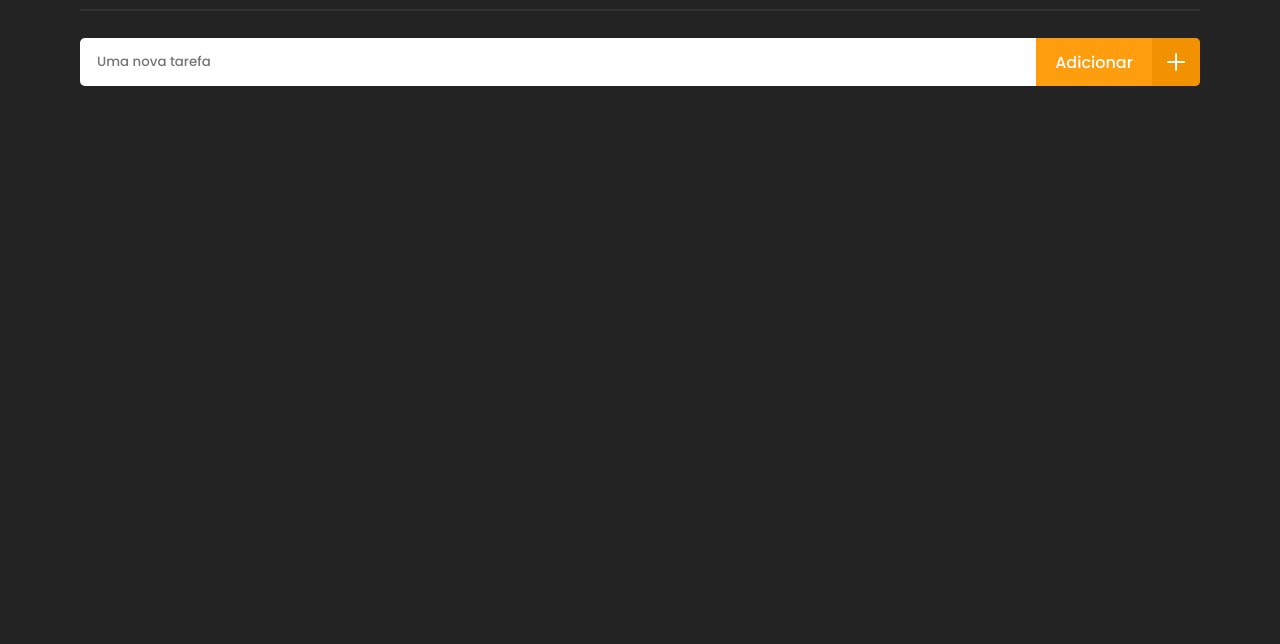
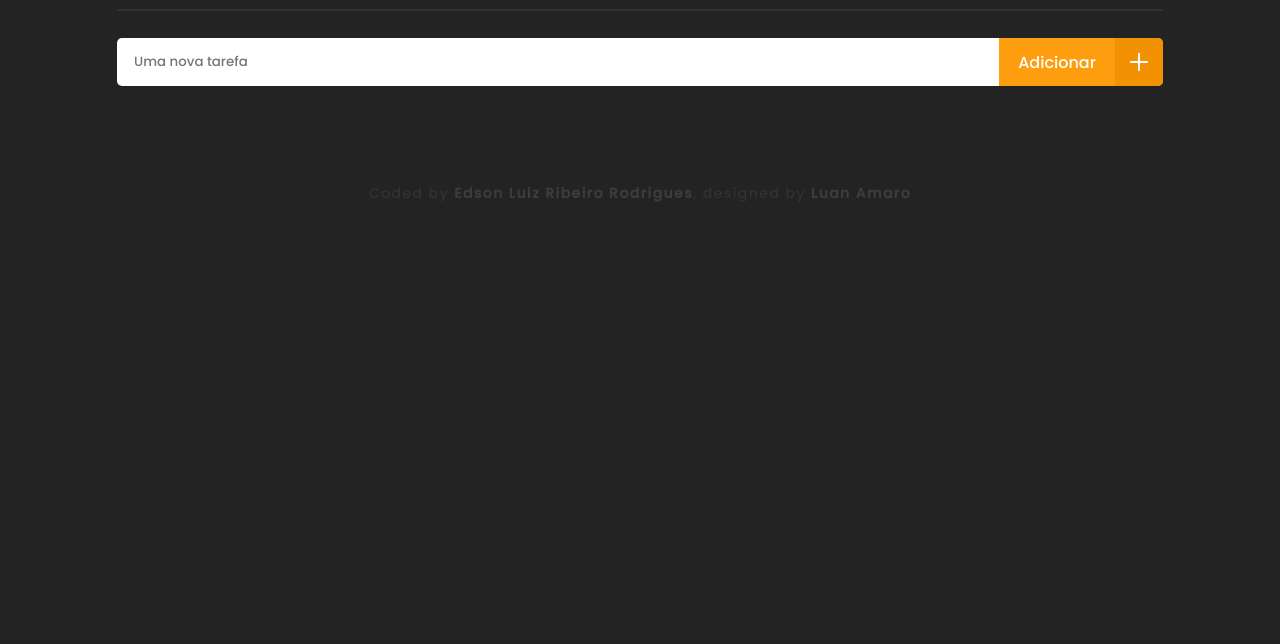
Before and after one commit to EdsonLuiz/todo-bonitao, a plain HTML site: page index.html in a window 1280 px wide. Shown: the part 156-800 px from the top of the page. Drawn offline with Linux system fonts and the light colour scheme.

Commit message:
Add footer

```diff
--- a/global.css
+++ b/global.css
@@ -17,6 +17,12 @@ html {
   --delete: #c53030;
   --input-text: #464646;
   --division: #323232;
+}
+
+html,
+body,
+.container {
+  height: 100%;
 }
 
 @media (max-width: 415px) {
@@ -49,4 +55,6 @@ button {
   max-width: 70rem; /*1120px */
   min-width: 22.125rem; /*354px*/
   margin: 0 auto;
+  padding-left: 2.3125rem; /*37px base 16*/
+  padding-right: 2.3125rem; /*37px base 16*/
 }
--- a/index.html
+++ b/index.html
@@ -35,11 +35,17 @@
       </form>
     </section>
 
-    <section>
+    <section class="todos-section">
       <ul data-js="todo-list">
       </ul>
     </section>
+    <footer>
+      <p class="text-footer">
+        Coded by <a target="_blank" href="https://www.linkedin.com/in/edsonlrrodrigues/">Edson Luiz Ribeiro Rodrigues</a>, designed by <a target="_blank" href="https://www.linkedin.com/in/luan-amaro/">Luan Amaro</a>
+      </p>
+    </footer>
   </div>
+
 
   <script type="module" defer src="./script.js"></script>
 
--- a/style.css
+++ b/style.css
@@ -23,6 +23,10 @@ form {
   display: flex;
   margin-bottom: 60px;
   position: relative;
+}
+
+.todos-section {
+  padding-bottom: 2.3125rem; /*37px base 16*/
 }
 
 .todo-input-text {
@@ -74,6 +78,22 @@ li span {
   justify-content: center;
 }
 
+.text-footer {
+  color : var(--division);
+  font-size: 14px;
+  text-align: center;
+  letter-spacing: 0.09rem;
+  padding-bottom: 2.3125rem; /*37px base 16*/
+
+}
+
+.text-footer a {
+  color: var(--card-list-btn);
+  text-decoration: none;
+  font-weight: 900;
+}
+
+
 
 @media (max-width: 415px) {
   .todo-input-text {
```
